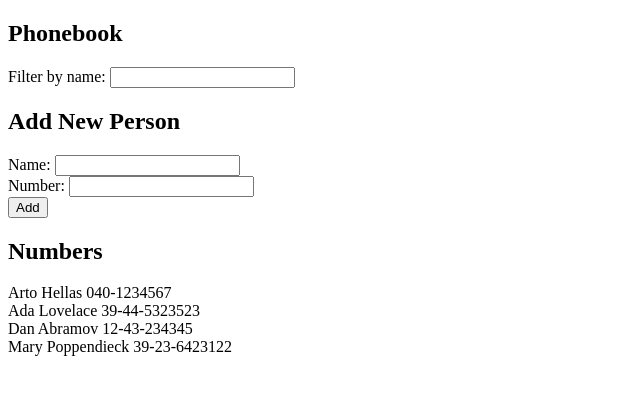
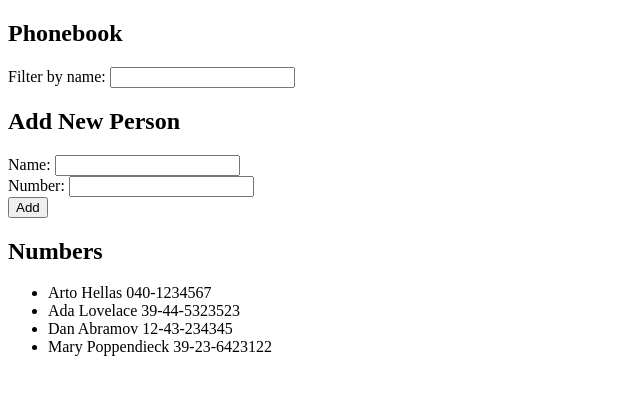
Before and after one commit to douglasdotv/fullstackopen, a React (Vite) app in the folder part2/phonebook/: page / in a window 1280 px wide. Shown: the top 394 px of the page, without its empty margins (0-640 px from the left). Built offline with nearby package versions, Linux system fonts and the light colour scheme.

Commit message:
Extract suitable parts into new components
(2.10)

```diff
--- a/part2/phonebook/src/App.jsx
+++ b/part2/phonebook/src/App.jsx
@@ -1,100 +1,9 @@
-import { useState } from 'react'
+import Phonebook from './components/Phonebook'
 
-const App = () => {
-  const [persons, setPersons] = useState([
-    { name: 'Arto Hellas', number: '040-1234567', id: 1 },
-    { name: 'Ada Lovelace', number: '39-44-5323523', id: 2 },
-    { name: 'Dan Abramov', number: '12-43-234345', id: 3 },
-    { name: 'Mary Poppendieck', number: '39-23-6423122', id: 4 },
-  ])
-  const [newName, setNewName] = useState('')
-  const [newNumber, setNewNumber] = useState('')
-  const [searchQuery, setSearchQuery] = useState('')
-
-  const handleNameChange = (event) => {
-    setNewName(event.target.value)
-  }
-  const handleNumberChange = (event) => {
-    setNewNumber(event.target.value)
-  }
-  const handleSearchQueryChange = (event) => {
-    setSearchQuery(event.target.value)
-  }
-
-  const filteredPersons = persons.filter((person) => {
-    return person.name.toLowerCase().includes(searchQuery.toLowerCase())
-  })
-
-  const isDuplicateName = (name) => {
-    return persons.some(
-      (person) => person.name.toLowerCase() === name.trim().toLowerCase()
-    )
-  }
-
-  const isValidPhoneNumber = (number) => {
-    const pattern = /^[0-9-\s]+$/
-    return pattern.test(number.trim())
-  }
-
-  const validatePerson = (name, number) => {
-    if (isDuplicateName(name)) {
-      alert(`Error: ${name} is already added to the phonebook`)
-      return false
-    }
-
-    if (!isValidPhoneNumber(number)) {
-      alert(`Error: ${number} is not a valid phone number`)
-      return false
-    }
-
-    return true
-  }
-
-  const addPerson = (event) => {
-    event.preventDefault()
-
-    if (!validatePerson(newName, newNumber)) {
-      return
-    }
-
-    const newPerson = {
-      name: newName,
-      number: newNumber,
-      id: persons.length + 1,
-    }
-    setPersons(persons.concat(newPerson))
-
-    setNewName('')
-    setNewNumber('')
-  }
-
-  return (
-    <div>
-      <h2>Phonebook</h2>
-      <div>
-        Filter by name:{' '}
-        <input value={searchQuery} onChange={handleSearchQueryChange} />
-      </div>
-      <h2>Add New Person</h2>
-      <form onSubmit={addPerson}>
-        <div>
-          Name: <input value={newName} onChange={handleNameChange} />
-        </div>
-        <div>
-          Number: <input value={newNumber} onChange={handleNumberChange} />
-        </div>
-        <div>
-          <button type="submit">Add</button>
-        </div>
-      </form>
-      <h2>Numbers</h2>
-      {filteredPersons.map((person) => (
-        <div key={person.id}>
-          {person.name} {person.number}
-        </div>
-      ))}
-    </div>
-  )
-}
+const App = () => (
+  <div>
+    <Phonebook />
+  </div>
+)
 
 export default App
--- /dev/null
+++ b/part2/phonebook/src/components/Filter.jsx
@@ -0,0 +1,15 @@
+import FormInput from './FormInput'
+
+const Filter = ({ searchQuery, onSearchQueryChange }) => {
+  return (
+    <div>
+      <FormInput
+        label="Filter by name"
+        value={searchQuery}
+        onChange={onSearchQueryChange}
+      />
+    </div>
+  )
+}
+
+export default Filter
--- /dev/null
+++ b/part2/phonebook/src/components/FormInput.jsx
@@ -0,0 +1,10 @@
+const FormInput = ({ label, value, onChange }) => (
+  <div>
+    <label>
+      {label + ': '}
+      <input value={value} onChange={onChange} />
+    </label>
+  </div>
+)
+
+export default FormInput
--- /dev/null
+++ b/part2/phonebook/src/components/PersonForm.jsx
@@ -0,0 +1,25 @@
+import FormInput from './FormInput'
+import Title from './Title'
+
+const PersonForm = ({
+  newName,
+  newNumber,
+  onNameChange,
+  onNumberChange,
+  onSubmit,
+}) => {
+  return (
+    <>
+      <Title text="Add New Person" />
+      <form onSubmit={onSubmit}>
+        <FormInput label="Name" value={newName} onChange={onNameChange} />
+        <FormInput label="Number" value={newNumber} onChange={onNumberChange} />
+        <div>
+          <button type="submit">Add</button>
+        </div>
+      </form>
+    </>
+  )
+}
+
+export default PersonForm
--- /dev/null
+++ b/part2/phonebook/src/components/PersonItem.jsx
@@ -0,0 +1,10 @@
+const PersonItem = ({ person }) => {
+  const { name, number } = person
+  return (
+    <li>
+      {name} {number}
+    </li>
+  )
+}
+
+export default PersonItem
--- /dev/null
+++ b/part2/phonebook/src/components/Persons.jsx
@@ -0,0 +1,17 @@
+import PersonItem from './PersonItem'
+import Title from './Title'
+
+const Persons = ({ persons }) => {
+  return (
+    <>
+      <Title text="Numbers" />
+      <ul>
+        {persons.map((person) => (
+          <PersonItem key={person.id} person={person} />
+        ))}
+      </ul>
+    </>
+  )
+}
+
+export default Persons
--- /dev/null
+++ b/part2/phonebook/src/components/Phonebook.jsx
@@ -0,0 +1,94 @@
+import { useState } from 'react'
+import Filter from './Filter'
+import PersonForm from './PersonForm'
+import Persons from './Persons'
+import Title from './Title'
+
+const Phonebook = () => {
+  const [persons, setPersons] = useState([
+    { name: 'Arto Hellas', number: '040-1234567', id: 1 },
+    { name: 'Ada Lovelace', number: '39-44-5323523', id: 2 },
+    { name: 'Dan Abramov', number: '12-43-234345', id: 3 },
+    { name: 'Mary Poppendieck', number: '39-23-6423122', id: 4 },
+  ])
+  const [newName, setNewName] = useState('')
+  const [newNumber, setNewNumber] = useState('')
+  const [searchQuery, setSearchQuery] = useState('')
+
+  const handleNameChange = (event) => {
+    setNewName(event.target.value)
+  }
+  const handleNumberChange = (event) => {
+    setNewNumber(event.target.value)
+  }
+  const handleSearchQueryChange = (event) => {
+    setSearchQuery(event.target.value)
+  }
+
+  const filteredPersons = persons.filter((person) => {
+    return person.name.toLowerCase().includes(searchQuery.toLowerCase())
+  })
+
+  const isDuplicateName = (name) => {
+    return persons.some(
+      (person) => person.name.toLowerCase() === name.trim().toLowerCase()
+    )
+  }
+
+  const isValidPhoneNumber = (number) => {
+    const pattern = /^[0-9-\s]+$/
+    return pattern.test(number.trim())
+  }
+
+  const validatePerson = (name, number) => {
+    if (isDuplicateName(name)) {
+      alert(`Error: ${name} is already added to the phonebook`)
+      return false
+    }
+
+    if (!isValidPhoneNumber(number)) {
+      alert(`Error: ${number} is not a valid phone number`)
+      return false
+    }
+
+    return true
+  }
+
+  const addPerson = (event) => {
+    event.preventDefault()
+
+    if (!validatePerson(newName, newNumber)) {
+      return
+    }
+
+    const newPerson = {
+      name: newName,
+      number: newNumber,
+      id: persons.length + 1,
+    }
+    setPersons(persons.concat(newPerson))
+
+    setNewName('')
+    setNewNumber('')
+  }
+
+  return (
+    <div>
+      <Title text="Phonebook" />
+      <Filter
+        searchQuery={searchQuery}
+        onSearchQueryChange={handleSearchQueryChange}
+      />
+      <PersonForm
+        newName={newName}
+        newNumber={newNumber}
+        onNameChange={handleNameChange}
+        onNumberChange={handleNumberChange}
+        onSubmit={addPerson}
+      />
+      <Persons persons={filteredPersons} />
+    </div>
+  )
+}
+
+export default Phonebook
--- /dev/null
+++ b/part2/phonebook/src/components/Title.jsx
@@ -0,0 +1,3 @@
+const Title = ({ text }) => <h2>{text}</h2>
+
+export default Title
```
